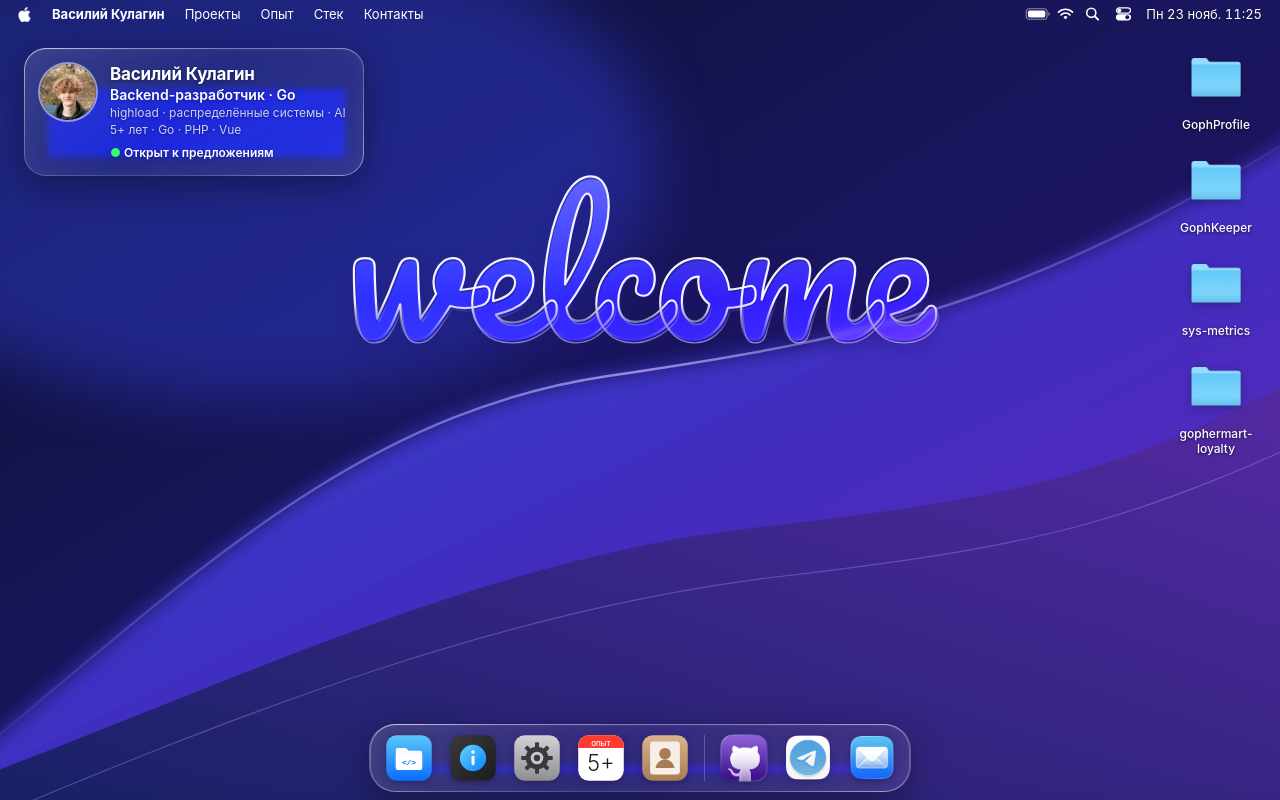
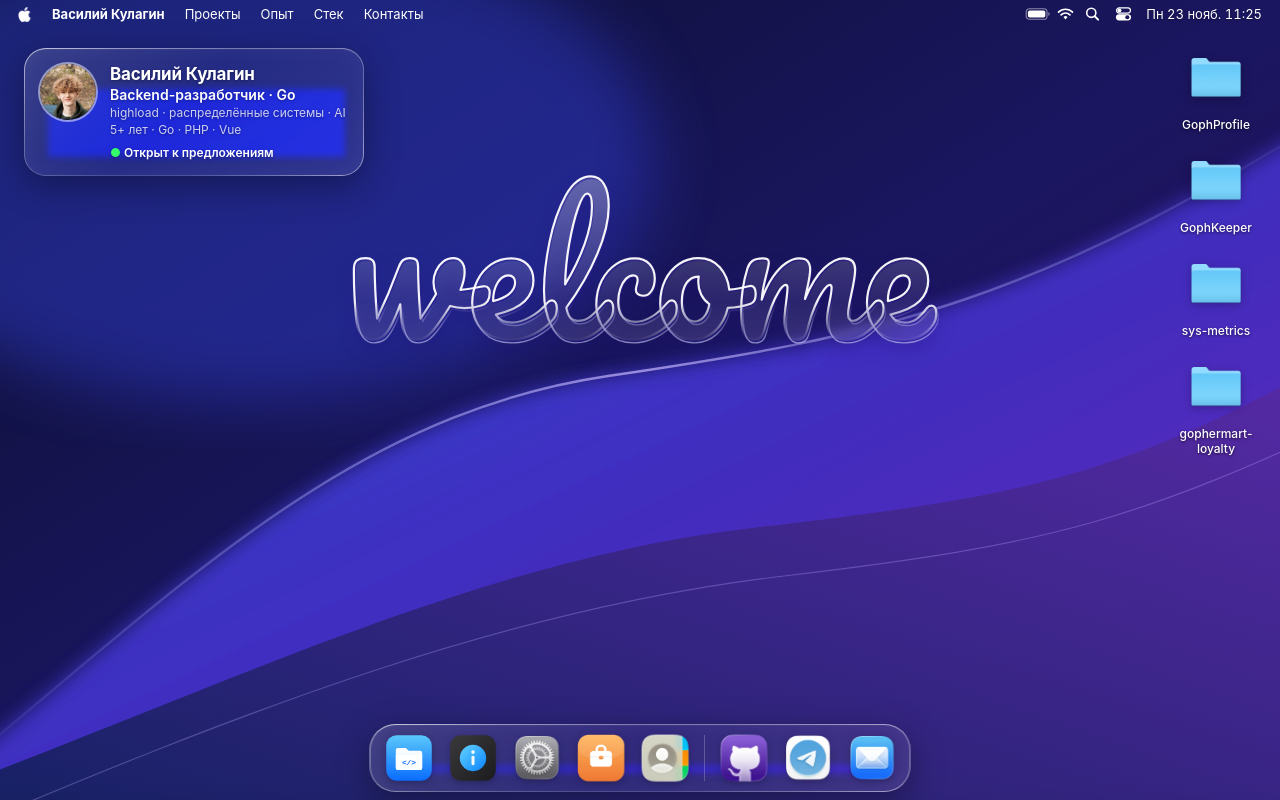
Before and after one commit to YNGXZRIST/partfolio, a Vue app: page / in a window 1280 px wide. Built offline with nearby package versions, Linux system fonts and the light colour scheme.

Commit message:
fix: welcome не заливается синим, системные иконки в Dock, плавное увеличение Dock

```diff
--- a/src/content/apps.ts
+++ b/src/content/apps.ts
@@ -3,9 +3,9 @@ import type { AppDef, AppId } from './types'
 export const apps: AppDef[] = [
   { id: 'finder', title: 'Проекты', icon: 'finder.svg', defaultSize: { w: 820, h: 520 } },
   { id: 'about', title: 'Об этом разработчике', icon: 'about.svg', defaultSize: { w: 640, h: 600 } },
-  { id: 'settings', title: 'Стек', icon: 'settings.svg', defaultSize: { w: 760, h: 540 } },
-  { id: 'calendar', title: 'Опыт', icon: 'calendar.svg', defaultSize: { w: 940, h: 600 } },
-  { id: 'contacts', title: 'Контакты', icon: 'contacts.svg', defaultSize: { w: 560, h: 480 } },
+  { id: 'settings', title: 'Стек', icon: 'gear.png', defaultSize: { w: 760, h: 540 } },
+  { id: 'calendar', title: 'Опыт', icon: 'exp.png', defaultSize: { w: 940, h: 600 } },
+  { id: 'contacts', title: 'Контакты', icon: 'vcard.png', defaultSize: { w: 560, h: 480 } },
 ]
 
 export const appById = (id: AppId): AppDef => apps.find(a => a.id === id)!
--- a/src/content/searchIndex.ts
+++ b/src/content/searchIndex.ts
@@ -25,8 +25,8 @@ export const searchIndex: SearchItem[] = [
     target: `project:${p.slug}` as const, group: 'Проекты',
   })),
   ...stack.flatMap(c => c.items.map(it => ({
-    id: `tech:${it.name}`, title: it.name, subtitle: c.title, icon: 'settings.svg',
+    id: `tech:${it.name}`, title: it.name, subtitle: c.title, icon: 'gear.png',
     keywords: [c.title, ...(synonyms[it.name] ?? [])], target: 'settings' as const, group: 'Технологии',
   }))),
-  ...jobs.map(j => ({ id: `job:${j.company}`, title: j.company, subtitle: j.role, icon: 'calendar.svg', keywords: j.tags, target: 'calendar' as const, group: 'Опыт' })),
+  ...jobs.map(j => ({ id: `job:${j.company}`, title: j.company, subtitle: j.role, icon: 'exp.png', keywords: j.tags, target: 'calendar' as const, group: 'Опыт' })),
 ]
--- a/src/styles/glass.css
+++ b/src/styles/glass.css
@@ -81,3 +81,9 @@ html.lg-refract .lg-dense { backdrop-filter: url(#lg-lens) blur(14px) saturate(1
   backdrop-filter: blur(30px) saturate(180%);
   -webkit-backdrop-filter: blur(30px) saturate(180%);
 }
+
+/* Пока Dock раздвигается, линза (SVG-фильтр) пересчитывалась бы каждый кадр — на это время без неё. */
+html.lg-refract .dock.hot .dock-bg {
+  backdrop-filter: blur(5px) saturate(185%) brightness(1.06);
+  -webkit-backdrop-filter: blur(5px) saturate(185%) brightness(1.06);
+}
--- a/src/system/Dock.vue
+++ b/src/system/Dock.vue
@@ -31,12 +31,15 @@ const items: Item[] = [
   ...enabledLinks.map(l => ({ key: l.id, label: l.id === 'email' ? l.value : l.label, icon: asset(l.icon), href: l.href, external: !l.href.startsWith('mailto:') })),
 ]
 
+let raf = 0
+let pendingX = 0
 function onMove(e: MouseEvent) {
   // Центры слотов меряются один раз при входе, пока смещений нет, — дальше считаем от них.
   if (!centers.value.length) centers.value = slotEls.value.map(el => { const r = el.getBoundingClientRect(); return r.left + r.width / 2 })
-  mouseX.value = e.clientX
+  pendingX = e.clientX
+  if (!raf) raf = requestAnimationFrame(() => { raf = 0; mouseX.value = pendingX })
 }
-function onLeave() { mouseX.value = null; centers.value = [] }
+function onLeave() { if (raf) { cancelAnimationFrame(raf); raf = 0 } mouseX.value = null; centers.value = [] }
 
 /** Масштаб каждой иконки и смещение, раздвигающее соседей — как в macOS. */
 const layout = computed(() => {
@@ -88,17 +91,17 @@ const slotStyle = (i: number) => ({ transform: `translateX(${layout.value.offs[i
 .dock { pointer-events: auto; position: relative; display: flex; align-items: flex-end; gap: 10px; padding: 7px 12px; }
 .dock-bg {
   position: absolute; top: 0; bottom: 0; left: 50%; transform: translateX(-50%);
-  border-radius: 26px; z-index: -1; transition: width .12s ease-out;
+  border-radius: 26px; z-index: -1; transition: width .18s ease-out;
 }
 .dock-item {
   position: relative; flex: none; width: 54px; height: 54px; padding: 0; border: 0; background: none; cursor: default;
-  display: block; color: inherit; transition: transform .12s ease-out;
+  display: block; color: inherit; transition: transform .18s ease-out;
 }
 .bob { position: absolute; inset: 0; display: block; }
 .bob img {
   position: absolute; inset: 0; width: 100%; height: 100%; object-fit: contain; pointer-events: none;
   filter: drop-shadow(0 2px 3px rgba(0, 0, 0, .22));
-  transform: scale(var(--k, 1)); transform-origin: 50% 100%; transition: transform .12s ease-out;
+  transform: scale(var(--k, 1)); transform-origin: 50% 100%; transition: transform .18s ease-out;
 }
 .dock-tip {
   position: absolute; left: 50%; transform: translateX(-50%); bottom: calc(54px * var(--k, 1) + 12px);
@@ -106,6 +109,9 @@ const slotStyle = (i: number) => ({ transform: `translateX(${layout.value.offs[i
   opacity: 0; pointer-events: none; transition: opacity .1s;
 }
 .dock-item:hover .dock-tip { opacity: 1; }
+/* Пока курсор над Dock — без CSS-переходов: иконки идут за курсором кадр в кадр, без «догоняния». */
+.dock.hot .dock-item, .dock.hot .bob img, .dock.hot .dock-sep, .dock.hot .dock-bg { transition: none; }
+.dock-item, .bob img { will-change: transform; }
 .dock-item:active .bob img { filter: brightness(.6) drop-shadow(0 2px 3px rgba(0, 0, 0, .22)); }
 .dock-dot { position: absolute; bottom: -6px; left: 50%; width: 4px; height: 4px; margin-left: -2px; border-radius: 50%; background: var(--text); opacity: .75; }
 .dock-sep { flex: none; align-self: stretch; width: 1px; margin: 4px 2px; background: rgba(255, 255, 255, .45); transition: transform .12s ease-out; }
--- a/src/system/Welcome.vue
+++ b/src/system/Welcome.vue
@@ -76,8 +76,9 @@ onBeforeUnmount(() => window.removeEventListener('resize', layout))
   position: absolute; inset: 0;
   clip-path: url(#wl-clip);
   background: linear-gradient(180deg, rgba(255, 255, 255, .34) 0%, rgba(255, 255, 255, .08) 55%, rgba(255, 255, 255, .2) 100%);
-  backdrop-filter: blur(3px) saturate(230%) brightness(1.32);
-  -webkit-backdrop-filter: blur(3px) saturate(230%) brightness(1.32);
+  /* Только лёгкое размытие: насыщенность/яркость перекрашивали буквы в сплошной синий. */
+  backdrop-filter: blur(4px);
+  -webkit-backdrop-filter: blur(4px);
 }
 .shadow text { fill: rgba(30, 10, 110, .28); filter: blur(9px); }
 .edge { fill: none; stroke: rgba(40, 20, 150, .38); stroke-width: 1.6; }
```
Also changed, not shown: .playwright-mcp/page-2026-11-23T11-25-16-693Z.yml (added).
